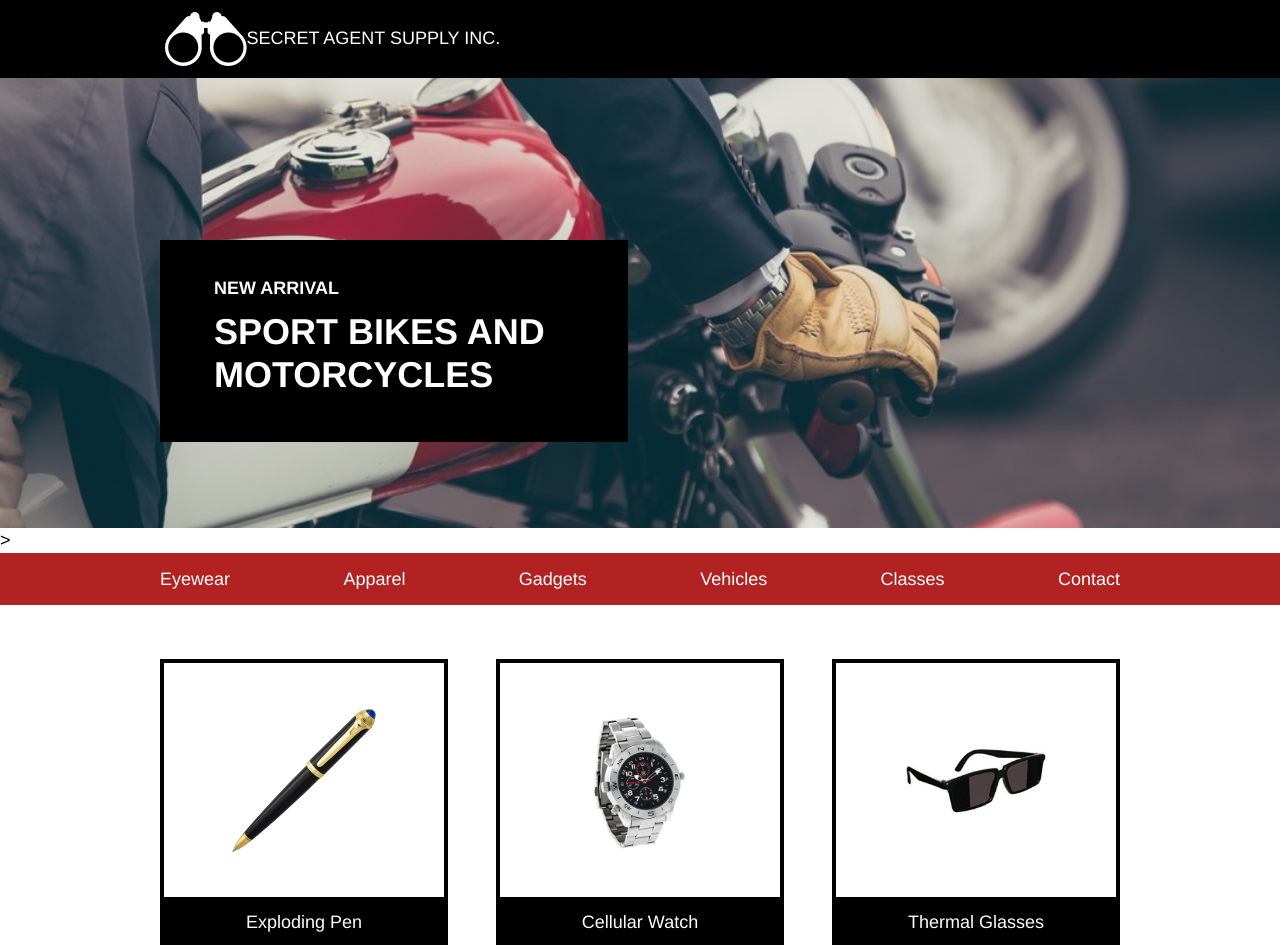
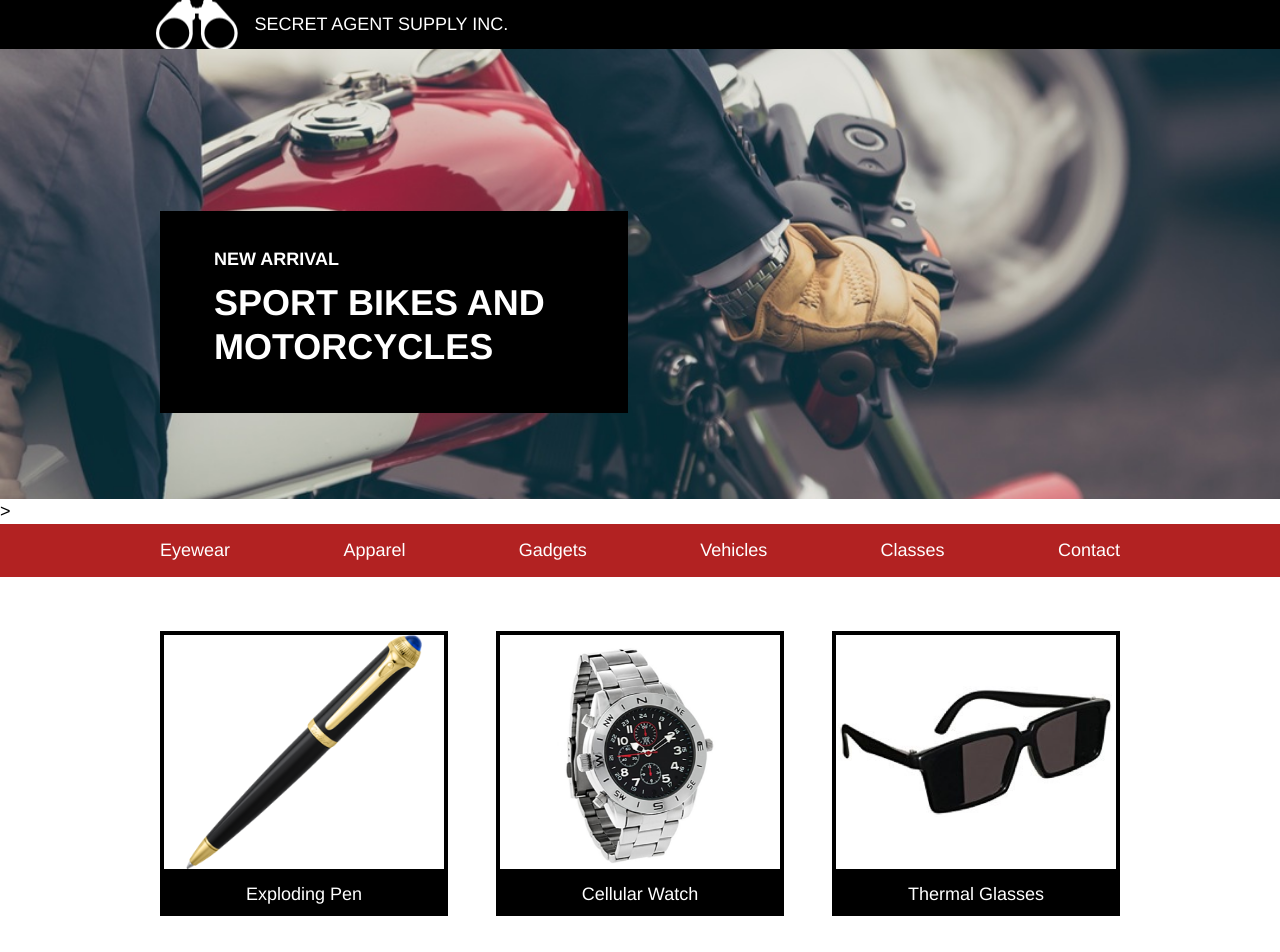
Before and after one commit to elfranco91/secretagentsupply, a plain HTML site: page index.html in a window 1280 px wide. Shown: the top 952 px of the page. Drawn offline with Linux system fonts and the light colour scheme.

Commit message:
images loaded

```diff
--- a/index.html
+++ b/index.html
@@ -9,8 +9,8 @@
   <body>
     <!--company Hearder-->
     <div class="company">
-      <div class="container">
-        <img src="secretagentsupply\resources\images\logo.png" alt="Problem loading page">
+      <div class="container logo">
+
         <span>SECRET AGENT SUPPLY INC.</span>
       </div>
     </div>
@@ -41,22 +41,21 @@
     <div class="container">
       <div class="products">
         <div class="product">
-          <div class="product-image">
-            <img src="secretagentsupply\resources\images\pen.png" alt="Probem Loading Image">
+          <div class="product-image pen">
+
           </div>
             <span class="description">Exploding Pen</span>
         </div>
 
         <div class="product-watch">
-          <div class="product-image">
-            <img src="secretagentsupply\resources\images\watch.png" alt="Probem Loading Image">
+          <div class="product-image watch">
           </div>
             <span class="description">Cellular Watch</span>
         </div>
 
         <div class="product-glasses">
-          <div class="product-image">
-            <img src="secretagentsupply\resources\images\glasses.png" alt="Probem Loading Image">
+          <div class="product-image glasses">
+
           </div>
             <span class="description">Thermal Glasses</span>
         </div>
--- a/resources/css/style.css
+++ b/resources/css/style.css
@@ -146,3 +146,35 @@ footer {
     padding: 5em 0;
     margin-top: 4em;
 }
+
+.pen {
+  background: url("../images/pen.png");
+  background-repeat: no-repeat;
+  background-position: center;
+  background-size: contain;
+
+}
+.watch {
+  background: url("../images/watch.png");
+  background-repeat: no-repeat;
+  background-position: center;
+  background-size: contain;
+
+}
+.glasses {
+  background: url("../images/glasses.png");
+  background-repeat: no-repeat;
+  background-position: center;
+  background-size: contain;
+
+}
+.logo {
+  background: url("../images/logo.png");
+  background-repeat: no-repeat;
+  background-position: left;S
+  background-size: contain;
+
+}
+.company span{
+  padding-left: 90px;
+}
```
